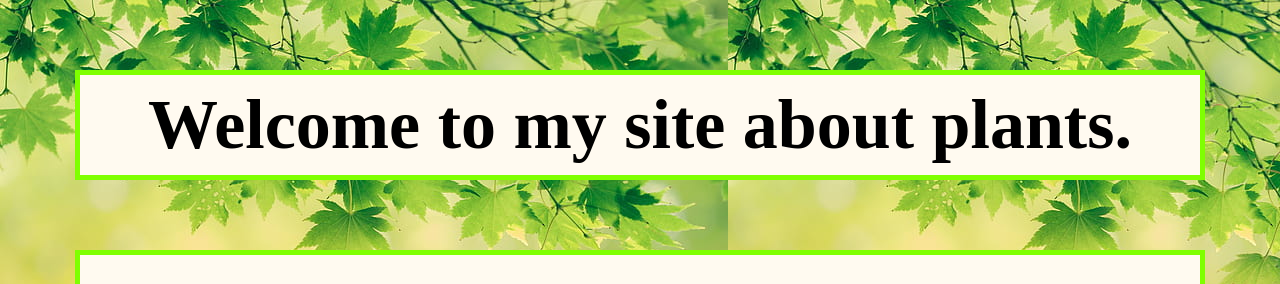
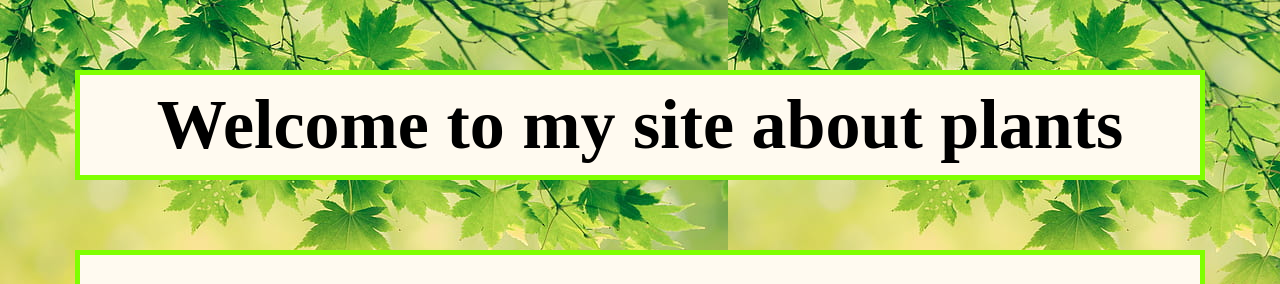
Before and after one commit to ro-the-programmer/plant.github.io, a plain HTML site: page index.html in a window 1280 px wide. Shown: the top 284 px of the page. Drawn offline with Linux system fonts and the light colour scheme.

Commit message:
Removed dot

```diff
--- a/index.html
+++ b/index.html
@@ -4,7 +4,7 @@
 
   <div>
     <header>
-    Welcome to my site about plants.
+    Welcome to my site about plants
   </header>
   </div>
 
```
